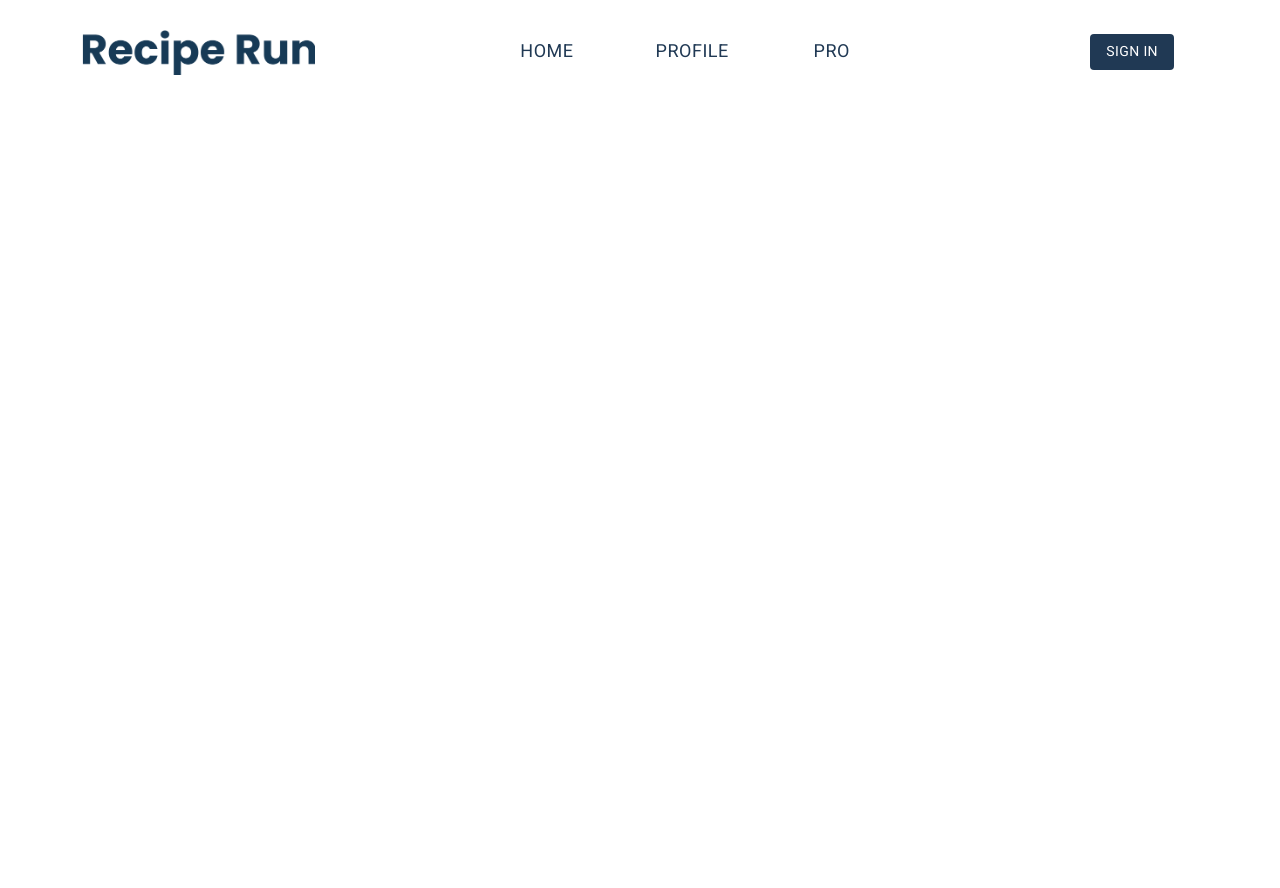
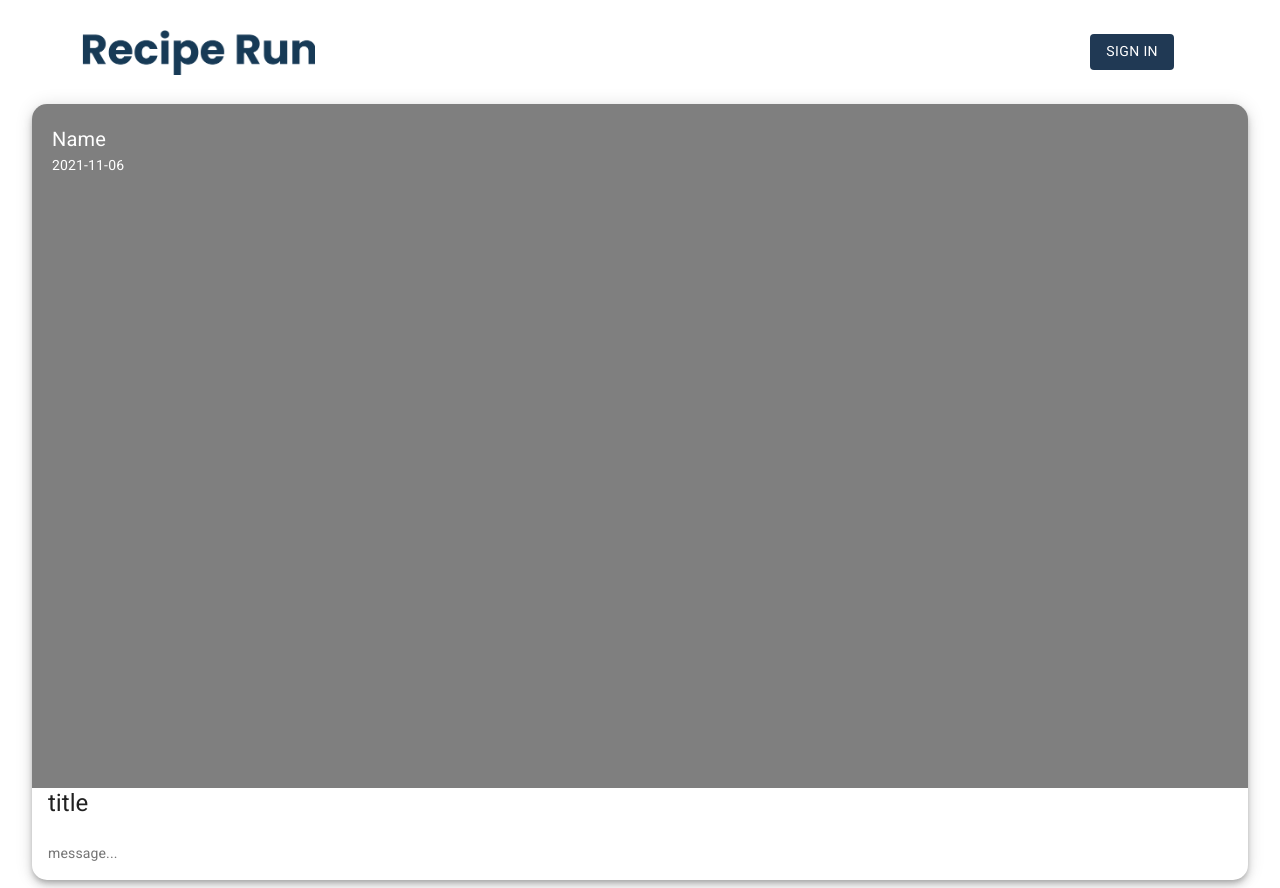
Before and after one commit to Ao-Liu/final-project-team-11-ray-and-ao, a React (Create React App) app in the folder client/: page /submission in a window 1280 px wide. Before the commit the page ends 800 px from the top, so only its background shows below. Built offline with nearby package versions, Linux system fonts and the light colour scheme.

Commit message:
profile with user data done

```diff
--- a/client/src/App.js
+++ b/client/src/App.js
@@ -9,7 +9,9 @@ import Pro from './components/Pro/Pro'
 import Profile from './components/Profile/Profile';
 import Auth from './components/Auth/Auth';
 import CreatorOrTag from './components/CreatorOrTag/CreatorOrTag';
-import Contest from './components/Contest/Contest'
+import Contest from './components/Contest/Contest';
+import Submission from './components/Submission/Submission.js';
+import Submissions from './components/Submission/Submissions.js';
 
 const App = () => {
   const user = JSON.parse(localStorage.getItem('profile'));
@@ -26,6 +28,7 @@ const App = () => {
           <Route path="/pro" exact component={Pro} />
           <Route path="/profile" exact component={Profile} />
           <Route path="/posts/:id" exact component={PostDetails} />
+          <Route path="/submission" exact component={Submission} />
           <Route path={['/creators/:name', '/tags/:name']} component={CreatorOrTag} />
           <Route path="/auth" exact component={() => (!user ? <Auth /> : <Redirect to="/home" />)} />
         </Switch>
--- a/client/src/components/Auth/Auth.js
+++ b/client/src/components/Auth/Auth.js
@@ -57,8 +57,8 @@ const SignUp = () => {
   const handleChange = (e) => setForm({ ...form, [e.target.name]: e.target.value });
 
   return (
-    <Container component="main" maxWidth="md">
-      <Paper style={{ borderRadius: '15px', backgroundColor:'#E7FFD4'}} className={classes.paper} elevation={4}>
+    <Container component="main" maxWidth="sm">
+      <Paper style={{ padding:"60px", borderRadius: '15px', backgroundColor:'#E7FFD4'}} className={classes.paper} elevation={0}>
         <Typography style={{fontWeight: 600, marginBottom:"20px"}} component="h1" variant="h3">{ isSignup ? 'Sign up' : 'Sign in' }</Typography>
         <form className={classes.form} onSubmit={handleSubmit}>
           <Grid container spacing={2}>
--- a/client/src/components/Navbar/Navbar.js
+++ b/client/src/components/Navbar/Navbar.js
@@ -45,11 +45,12 @@ const Navbar = () => {
         <img component={Link} to="/" src={recipeRun} alt="icon" height="45px" />
         {/* <img className={classes.image} src={memoriesLogo} alt="icon" height="40px" /> */}
       </Link>
+      {user?.token ?
       <Toolbar className={classes.btnGrp}>
         <Button size="large" variant="text" component={Link} to="/" className={classes.touchBarBtn} color="primary" style={{ backgroundColor: 'transparent' }} >Home</Button>
         <Button variant="text" size="large" component={Link} to="/profile" className={classes.touchBarBtn} color="primary" onClick={navProfile} style={{ backgroundColor: 'transparent' }} >Profile</Button>
         <Button variant="text" size="large" component={Link} to="/pro" className={classes.touchBarBtn} color="primary" onClick={navProfile} style={{ backgroundColor: 'transparent' }}  >Pro</Button>
-      </Toolbar>
+      </Toolbar>  : <Toolbar className={classes.btnGrp}/>}
       <Toolbar className={classes.toolbar}>
         {user?.result ? (
           <div className={classes.profile}>
--- a/client/src/components/Profile/Profile.js
+++ b/client/src/components/Profile/Profile.js
@@ -4,7 +4,7 @@ import { useDispatch } from 'react-redux';
 import { useHistory, useLocation } from 'react-router-dom';
 import ChipInput from 'material-ui-chip-input';
 import userAvatar from '../../images/user.png';
-
+import possessionImg from '../../images/possession.png'
 import { getPostsBySearch } from '../../actions/posts';
 import Posts from '../Posts/Posts';
 import Form from '../Form/Form';
@@ -15,40 +15,17 @@ function useQuery() {
   return new URLSearchParams(useLocation().search);
 }
 const Profile = () => {
+  const user = JSON.parse(localStorage.getItem('profile'));
+  const dispatch = useDispatch();
+
   const classes = useStyles();
   const query = useQuery();
   const page = query.get('page') || 1;
   const searchQuery = query.get('searchQuery');
 
   const [currentId, setCurrentId] = useState(0);
-  const dispatch = useDispatch();
 
-  const [search, setSearch] = useState('');
-  const [tags, setTags] = useState([]);
   const history = useHistory();
-
-  const [attended, setAttended] = useState(80);
-  const [ranking, setRanking] = useState(10565);
-  const [possession, setPossession] = useState(5000);
-
-  const searchPost = () => {
-    if (search.trim() || tags) {
-      dispatch(getPostsBySearch({ search, tags: tags.join(',') }));
-      history.push(`/posts/search?searchQuery=${search || 'none'}&tags=${tags.join(',')}`);
-    } else {
-      history.push('/');
-    }
-  };
-
-  const handleKeyPress = (e) => {
-    if (e.keyCode === 13) {
-      searchPost();
-    }
-  };
-
-  const handleAddChip = (tag) => setTags([...tags, tag]);
-
-  const handleDeleteChip = (chipToDelete) => setTags(tags.filter((tag) => tag !== chipToDelete));
 
   return (
     <Grow in>
@@ -56,9 +33,9 @@ const Profile = () => {
         <Grid item sm={12} md={5} justifyContent="center" alignItems="center">
           <Paper style={{ padding: '72px', borderRadius: '15px', backgroundColor:'#FEF7CE', height: '70vh'}} elevation={0}>
             <Avatar alt="Avatar" src={userAvatar} style={{left:"22%", height: "15em", width: "15em"}}/>
-            <Typography style={{ fontWeight: 600, textAlign:'center', marginTop: '50px'}} variant="h3" component="h2">Ray Fang</Typography>
-            <Typography style={{ fontWeight: 400, textAlign:'center', marginTop: '30px'}} variant="h5" component="h4">fangrui200614@gmail.com</Typography>
-            <Typography style={{ fontWeight: 400, textAlign:'center', marginTop: '50px'}} variant="h5" component="h3">Hello Guys! I'm from Shanghai China and I really enjoy cooking. Hope to make friends with you all!</Typography>
+            <Typography style={{ fontWeight: 600, textAlign:'center', marginTop: '50px'}} variant="h3" component="h2">{user?.result?.name}</Typography>
+            <Typography style={{ fontWeight: 400, textAlign:'center', marginTop: '30px'}} variant="h5" component="h4">{user?.result?.email}</Typography>
+            <Typography style={{ fontWeight: 400, textAlign:'center', marginTop: '50px'}} variant="h5" component="h3">{user?.result?.description}</Typography>
           </Paper>
         </Grid>
         <Grid item sm={12} md={7}>
@@ -67,14 +44,16 @@ const Profile = () => {
               <Paper style={{ padding: '50px', borderRadius: '15px', backgroundColor:'#EFEEFE', height: '18vh'}} elevation={0}>
                 <Typography style={{ fontWeight: 600, marginLeft: '10px' }} variant="h4" component="h2">My Recipe Run</Typography>
                 <Grid container justifyContent="space-evenly" alignItems="center">
-                  <Grid item sm={6} md={4}>
-                    <Typography style={{ fontWeight: 600, marginLeft: '10px' , marginTop: '60px'}} variant="h5" component="h4">Attended: {attended}</Typography>
+                  <Grid item sm={6} md={3}>
+                    <Typography style={{ fontWeight: 600, marginLeft: '10px' , marginTop: '60px'}} variant="h5" component="h4">Attended: {user?.result?.attended}</Typography>
+                  </Grid>
+                  <Grid item sm={6} md={1}>
+                    <img alt="possession" src={possessionImg} style={{height: "5vh", marginLeft: '30px' , marginTop: '60px'}}/>
                   </Grid>
                   <Grid item sm={6} md={4}>
-                    <Typography style={{ fontWeight: 600, marginLeft: '10px' , marginTop: '60px'}} variant="h5" component="h4">Possession: {possession}</Typography>
+                    <Typography style={{ fontWeight: 600, marginTop: '60px'}} variant="h5" component="h4">Possession: {user?.result?.possession}</Typography>
                   </Grid>
                   <Grid item sm={6} md={4}>
-                    <Typography style={{ fontWeight: 600, marginLeft: '10px' , marginTop: '60px'}} variant="h5" component="h4">Ranking: {ranking}</Typography>
                   </Grid>
                 </Grid>
               </Paper>
--- /dev/null
+++ b/client/src/components/Submission/Submission.js
@@ -0,0 +1,64 @@
+import React, { useState } from 'react';
+import { Card, CardActions, CardContent, CardMedia, Button, Typography, ButtonBase } from '@material-ui/core/';
+import ThumbUpAltIcon from '@material-ui/icons/ThumbUpAlt';
+import DeleteIcon from '@material-ui/icons/Delete';
+import MoreHorizIcon from '@material-ui/icons/MoreHoriz';
+import ThumbUpAltOutlined from '@material-ui/icons/ThumbUpAltOutlined';
+import { useDispatch } from 'react-redux';
+import moment from 'moment';
+import { useHistory } from 'react-router-dom';
+
+import useStyles from './styles';
+
+const Submission = ({ post, setCurrentId }) => {
+  const user = JSON.parse(localStorage.getItem('profile'));
+  const dispatch = useDispatch();
+  const history = useHistory();
+  const classes = useStyles();
+
+  const userId = user?.result.googleId || user?.result?._id;
+
+  const openPost = (e) => {
+    // dispatch(getPost(post._id, history));
+
+    history.push(`/posts/${post._id}`);
+  };
+
+  return (
+    <Card className={classes.card} raised elevation={6}>
+      <ButtonBase
+        component="span"
+        name="test"
+        className={classes.cardAction}
+        onClick={null}
+      >
+        <CardMedia className={classes.media} />
+        <div className={classes.overlay}>
+          <Typography variant="h6">Name</Typography>
+          <Typography variant="body2">2021-11-06</Typography>
+          {/* {moment(post.createdAt).fromNow()} */}
+        </div>
+        {/* {(user?.result?.googleId === post?.creator || user?.result?._id === post?.creator) && (
+        <div className={classes.overlay2} name="edit">
+          <Button
+            onClick={(e) => {
+              e.stopPropagation();
+              // setCurrentId(post._id);
+            }}
+            style={{ color: 'white' }}
+            size="small"
+          >
+            <MoreHorizIcon fontSize="default" />
+          </Button>
+        </div>
+        )} */}
+        <Typography className={classes.title} gutterBottom variant="h5" component="h2">title</Typography>
+        <CardContent>
+          <Typography variant="body2" color="textSecondary" component="p">message...</Typography>
+        </CardContent>
+      </ButtonBase>
+    </Card>
+  );
+};
+
+export default Submission;
--- /dev/null
+++ b/client/src/components/Submission/Submissions.js
@@ -0,0 +1,27 @@
+import React from 'react';
+import { Grid, CircularProgress } from '@material-ui/core';
+import { useSelector } from 'react-redux';
+
+import Submission from './Submission';
+import useStyles from './styles';
+
+const Submissions = ({ setCurrentId }) => {
+  const { subs, isLoading } = useSelector((state) => state.subs);
+  const classes = useStyles();
+
+  if (!subs.length && !isLoading) return 'No submissions';
+
+  return (
+    isLoading ? <CircularProgress /> : (
+      <Grid className={classes.container} container alignItems="stretch" spacing={3}>
+        {subs?.map((sub) => (
+          <Grid key={sub._id} item xs={12} sm={12} md={6} lg={3}>
+            <Submission/>
+          </Grid>
+        ))}
+      </Grid>
+    )
+  );
+};
+
+export default Submissions;
--- /dev/null
+++ b/client/src/components/Submission/styles.js
@@ -0,0 +1,56 @@
+import { makeStyles } from '@material-ui/core/styles';
+
+export default makeStyles({
+  media: {
+    height: 0,
+    paddingTop: '56.25%',
+    backgroundColor: 'rgba(0, 0, 0, 0.5)',
+    backgroundBlendMode: 'darken',
+  },
+  border: {
+    border: 'solid',
+  },
+  fullHeightCard: {
+    height: '100%',
+  },
+  card: {
+    display: 'flex',
+    flexDirection: 'column',
+    justifyContent: 'space-between',
+    borderRadius: '15px',
+    height: '100%',
+    position: 'relative',
+  },
+  overlay: {
+    position: 'absolute',
+    top: '20px',
+    left: '20px',
+    color: 'white',
+  },
+  overlay2: {
+    position: 'absolute',
+    top: '20px',
+    right: '20px',
+    color: 'white',
+  },
+  grid: {
+    display: 'flex',
+  },
+  details: {
+    display: 'flex',
+    justifyContent: 'space-between',
+    margin: '20px',
+  },
+  title: {
+    padding: '0 16px',
+  },
+  cardActions: {
+    padding: '0 16px 8px 16px',
+    display: 'flex',
+    justifyContent: 'space-between',
+  },
+  cardAction: {
+    display: 'block',
+    textAlign: 'initial',
+  },
+});
```
